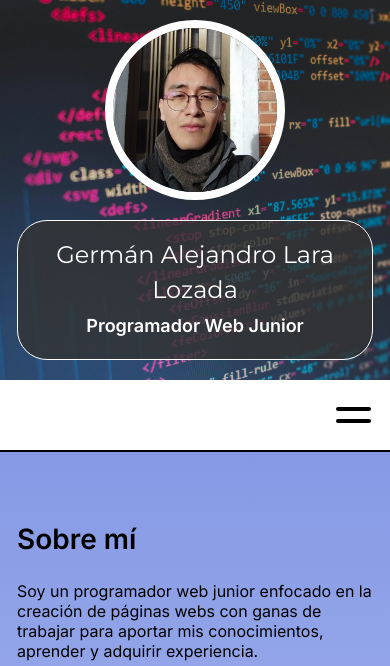
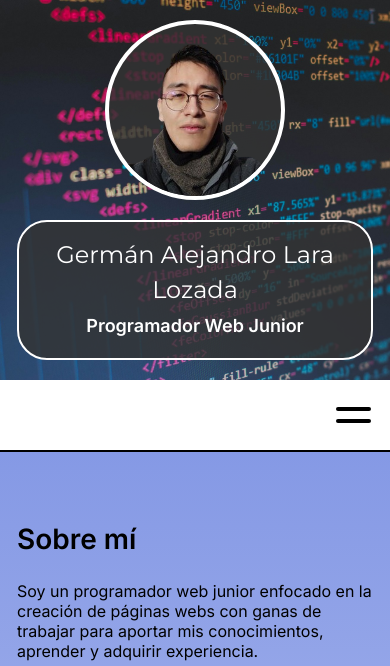
Before and after one commit to German24072000/PortfolioGerman, a plain HTML site: page index.html in a window 390 px wide. Shown: the top 666 px of the page. Drawn offline with Linux system fonts and the light colour scheme.

Commit message:
change img_avatar and change their borders

```diff
--- a/index.html
+++ b/index.html
@@ -31,7 +31,7 @@
             <div class="dominant-container">
                 <div class="container_img_principalTitles">
                     <div class="photo_frame">
-                        <img src="img/img_avatar.jpg" alt="imagen de Germán Alejandro Lara Lozada">
+                        <img src="img/img_avatar.png" alt="imagen de Germán Alejandro Lara Lozada">
                         <!-- <div style="background-color: blue;width: 315px; height: 420px;"></div> -->
                     </div>
                     <div id="containerTitleSubtitle">
--- a/script.js
+++ b/script.js
@@ -167,9 +167,9 @@ const mediaQuery = window.matchMedia('(max-width: 1000px)');
 
 function handleMediaChange(event) {
   if (event.matches) {
-    imgAvatar.src = "img/img_avatar_ordenador_small.jpg";
+    imgAvatar.src = "img/img_avatar_ordenador_small.png";
   } else {
-    imgAvatar.src = "img/img_avatar.jpg";
+    imgAvatar.src = "img/img_avatar.png";
   }
 }
 
--- a/styles.css
+++ b/styles.css
@@ -155,11 +155,13 @@ h2  > strong {
     width: 300px;
     height: 300px;
     border-radius: 50%;
-    border: 10px solid var(--white);
+    border: 4px solid var(--white);
     overflow: hidden;
     display: flex;
     justify-content: center;
     align-items: center;
+    background: rgba(51, 51, 51,81%);
+    /* background: linear-gradient(180deg, rgba(223,223,223,1) 0%, rgba(255,255,255,1) 50%, rgba(223,223,223,1) 100%); */
 }
 
 .photo_frame img {
@@ -175,7 +177,7 @@ h2  > strong {
     width: 1000px;
     height: 240px;
     background-color: rgba(51, 51, 51,81%);
-    border: 1px solid var(--white);
+    border: 4px solid var(--white);
     border-radius: 30px;
 }
 
@@ -991,7 +993,6 @@ small {
     .photo_frame {
         width: 180px;
         height: 180px;
-        border: 8px solid var(--white);
     }
 
     #containerTitleSubtitle {
@@ -1157,6 +1158,7 @@ small {
 
     #containerTitleSubtitle {
         height: 120px;
+        border: 2px solid var(--white);
     }
 
     #containerTitleSubtitle div {
```
Also changed, not shown: img/img_avatar.png (added), img/img_avatar_ordenador_small.png (added), img_avatar.jpg (renamed from img/img_avatar.jpg), img_avatar_ordenador_small.jpg (renamed from img/img_avatar_ordenador_small.jpg).
